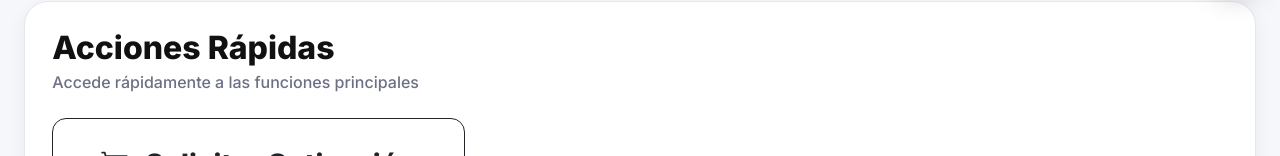
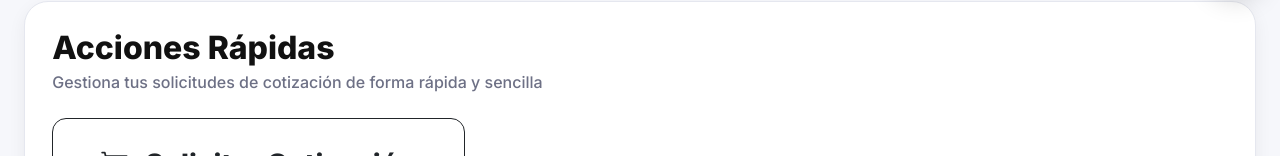
Before and after one commit to Kriskitt/Sistema-de-Cotizaciones, an Angular app: page /cliente/dashboard in a window 1280 px wide. Shown: the part 796-952 px from the top of the page. Built offline with nearby package versions, Linux system fonts and the light colour scheme.

Commit message:
feat: mejora encabezado del dashboard del cliente

```diff
--- a/src/app/pages/client/client-dashboard.component.ts
+++ b/src/app/pages/client/client-dashboard.component.ts
@@ -57,8 +57,10 @@
       </section>
       <section class="section-card card-ui">
         <h2 class="section-title fs-2">Acciones Rápidas</h2>
-        <p class="section-subtitle mb-4">Accede rápidamente a las funciones principales</p>
-        <a class="btn btn-outline-dark px-5 py-4 fs-3" routerLink="/cliente/solicitar-cotizacion">
+        <p class="section-subtitle mb-4">Gestiona tus solicitudes de cotización de forma rápida y sencilla</p>
+        <a class="btn btn-outline-dark px-5 py-4 fs-3"
+          routerLink="/cliente/solicitar-cotizacion"
+          title="Solicitar una nueva cotización">
           <i class="bi bi-cart me-3"></i>Solicitar Cotización
         </a>
       </section>
```
